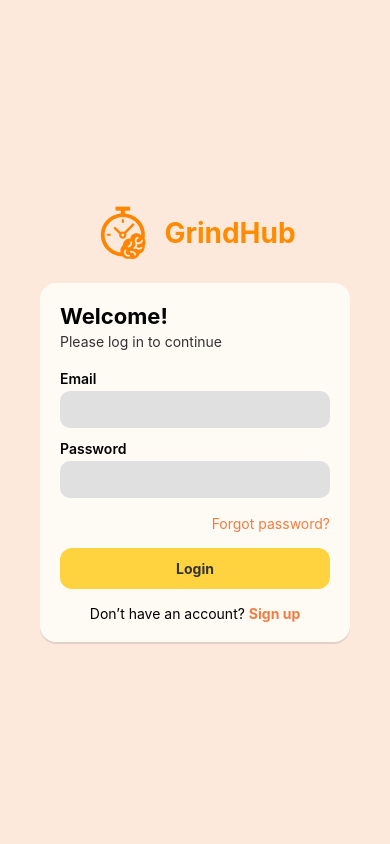
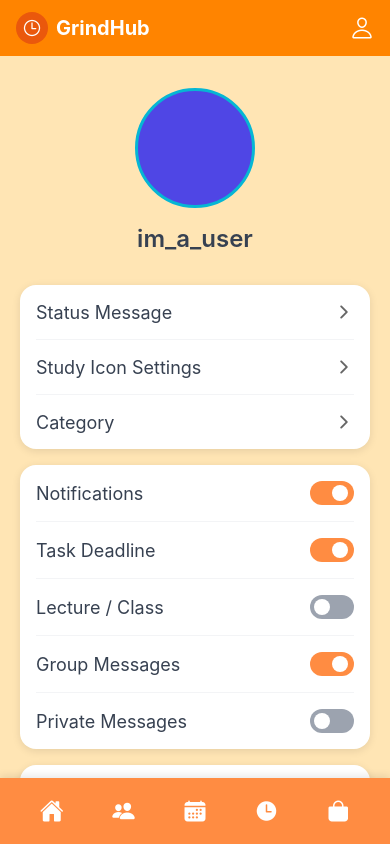
Before and after one commit to zayyankece/GrindHub, a React Native app in the folder frontend/: screen /UserProfile in a window 390 px wide. Built offline with nearby package versions, Linux system fonts and the light colour scheme.

Commit message:
[update] implement userprofile, still need to fix some error

```diff
--- a/frontend/App.js
+++ b/frontend/App.js
@@ -9,6 +9,7 @@ import ConfirmationSignUp from './screens/loginScreens/ConfirmationSignUp';
 import ForgotPassword from './screens/loginScreens/ForgotPassword';
 import ConfirmationForgotPassword from './screens/loginScreens/ConfirmationForgotPassword';
 import ChangePassword from './screens/loginScreens/ChangePassword';
+import UserProfile from './screens/homepageScreens/userProfile';
 
 const Stack = createNativeStackNavigator();
 
@@ -18,6 +19,7 @@ export default function App() {
       <Stack.Navigator initialRouteName="LoginScreen"
       screenOptions={{headerShown : false}}>
 
+        <Stack.Screen name="UserProfile" component={UserProfile}/>
         <Stack.Screen name="LoginScreen" component={LoginScreen} />
         <Stack.Screen name="SignUp" component={SignUp}/>
         <Stack.Screen name="ConfirmationSignUp" component={ConfirmationSignUp}/>
--- a/frontend/screens/homepageScreens/HomePage.js
+++ b/frontend/screens/homepageScreens/HomePage.js
@@ -10,7 +10,7 @@ import {
 } from 'react-native';
 import { Ionicons } from '@expo/vector-icons';
 
-export default function GrindHub() {
+export default function GrindHub({navigation}) {
   const [activeTimer, setActiveTimer] = useState(null);
 
   const scheduleItems = [
@@ -70,7 +70,7 @@ export default function GrindHub() {
 
   return (
     <SafeAreaView style={styles.container}>
-      <StatusBar backgroundColor="#FB923C" barStyle="light-content" />
+      <StatusBar backgroundColor="#FF8400" barStyle="light-content" />
 
       {/* Header */}
       <View style={styles.header}>
@@ -80,13 +80,15 @@ export default function GrindHub() {
           </View>
           <Text style={styles.headerTitle}>GrindHub</Text>
         </View>
-        <Ionicons name="person-outline" size={24} color="white" />
+        <TouchableOpacity onPress={() => {navigation.navigate("UserProfile")}}>
+            <Ionicons name="person-outline" size={24} color="white" />
+        </TouchableOpacity>
       </View>
 
       <ScrollView style={styles.content} showsVerticalScrollIndicator={false}>
         {/* Greeting */}
         <View style={styles.greetingContainer}>
-          <Text style={styles.greetingText}>Hello, Alex!</Text>
+          <Text style={styles.greetingText}>Hello, Sanny!</Text>
           <Ionicons name="search-outline" size={24} color="#374151" />
         </View>
 
@@ -221,7 +223,7 @@ const styles = StyleSheet.create({
     backgroundColor: '#FED7AA',
   },
   header: {
-    backgroundColor: '#FB923C',
+    backgroundColor: '#FF8400',
     flexDirection: 'row',
     alignItems: 'center',
     justifyContent: 'space-between',
@@ -262,7 +264,7 @@ const styles = StyleSheet.create({
     color: '#1F2937',
   },
   card: {
-    backgroundColor: '#FDBA74',
+    backgroundColor: '#FFA333',
     borderRadius: 16,
     padding: 16,
     marginBottom: 16,
@@ -281,7 +283,7 @@ const styles = StyleSheet.create({
     gap: 12,
   },
   scheduleItem: {
-    backgroundColor: '#FEF3C7',
+    backgroundColor: '#FFD93D',
     borderRadius: 12,
     padding: 12,
     flexDirection: 'row',
@@ -313,7 +315,7 @@ const styles = StyleSheet.create({
   },
   timerButton: {
     flex: 1,
-    backgroundColor: '#FEF3C7',
+    backgroundColor: '#FFD93D',
     borderRadius: 12,
     paddingVertical: 12,
     paddingHorizontal: 16,
@@ -334,7 +336,7 @@ const styles = StyleSheet.create({
     gap: 12,
   },
   groupItem: {
-    backgroundColor: '#FEF3C7',
+    backgroundColor: '#FFD93D',
     borderRadius: 12,
     padding: 12,
   },
@@ -370,7 +372,7 @@ const styles = StyleSheet.create({
     gap: 12,
   },
   assignmentItem: {
-    backgroundColor: '#FEF3C7',
+    backgroundColor: '#FFD93D',
     borderRadius: 12,
     padding: 12,
   },
@@ -442,7 +444,7 @@ const styles = StyleSheet.create({
     justifyContent: 'center',
   },
   bottomNav: {
-    backgroundColor: '#FB923C',
+    backgroundColor: '#FF8400',
     flexDirection: 'row',
     paddingVertical: 12,
     paddingHorizontal: 16,
--- /dev/null
+++ b/frontend/screens/homepageScreens/UserProfile.js
@@ -0,0 +1,297 @@
+import React, { useState } from 'react';
+import {
+  View,
+  Text,
+  StyleSheet,
+  ScrollView,
+  TouchableOpacity,
+  SafeAreaView,
+  StatusBar,
+} from 'react-native';
+import { Ionicons } from '@expo/vector-icons';
+
+const UserProfile = () => {
+  const [notifications, setNotifications] = useState({
+    notifications: true,
+    taskDeadline: true,
+    lectureClass: false,
+    groupMessages: true,
+    privateMessages: false
+  });
+
+  const toggleNotification = (key) => {
+    setNotifications(prev => ({
+      ...prev,
+      [key]: !prev[key]
+    }));
+  };
+
+  const menuItems = [
+    { title: 'Status Message', icon: 'chevron-forward' },
+    { title: 'Study Icon Settings', icon: 'chevron-forward' },
+    { title: 'Category', icon: 'chevron-forward' }
+  ];
+
+  const notificationItems = [
+    { key: 'notifications', title: 'Notifications' },
+    { key: 'taskDeadline', title: 'Task Deadline' },
+    { key: 'lectureClass', title: 'Lecture / Class' },
+    { key: 'groupMessages', title: 'Group Messages' },
+    { key: 'privateMessages', title: 'Private Messages' }
+  ];
+
+  const ToggleSwitch = ({ isOn, onToggle }) => (
+    <TouchableOpacity
+      style={[
+        styles.toggleSwitch,
+        { backgroundColor: isOn ? '#FF8C42' : '#9CA3AF' }
+      ]}
+      onPress={onToggle}
+      activeOpacity={0.8}
+    >
+      <View
+        style={[
+          styles.toggleThumb,
+          { transform: [{ translateX: isOn ? 20 : 2 }] }
+        ]}
+      />
+    </TouchableOpacity>
+  );
+
+  return (
+    <SafeAreaView style={styles.container}>
+      <StatusBar backgroundColor="#FF8C42" barStyle="dark-content" />
+
+      {/* Header */}
+      <View style={styles.header}>
+        <View style={styles.headerLeft}>
+          <View style={styles.logoContainer}>
+            <Ionicons name="time-outline" size={20} color="white" />
+          </View>
+          <Text style={styles.headerTitle}>GrindHub</Text>
+        </View>
+        <Ionicons name="person-outline" size={24} color="white" />
+      </View>
+
+      <ScrollView style={styles.scrollContainer} showsVerticalScrollIndicator={false}>
+        {/* Profile Section */}
+        <View style={styles.profileSection}>
+          <View style={styles.profilePicture} />
+          <Text style={styles.username}>im_a_user</Text>
+        </View>
+
+        {/* Menu Items */}
+        <View style={styles.card}>
+          {menuItems.map((item, index) => (
+            <TouchableOpacity
+              key={index}
+              style={[
+                styles.menuItem,
+                index !== menuItems.length - 1 && styles.menuItemBorder
+              ]}
+              activeOpacity={0.7}
+            >
+              <Text style={styles.menuItemText}>{item.title}</Text>
+              <Ionicons name={item.icon} size={20} color="#666" />
+            </TouchableOpacity>
+          ))}
+        </View>
+
+        {/* Notification Settings */}
+        <View style={styles.card}>
+          {notificationItems.map((item, index) => (
+            <View
+              key={index}
+              style={[
+                styles.notificationItem,
+                index !== notificationItems.length - 1 && styles.notificationItemBorder
+              ]}
+            >
+              <Text style={styles.notificationText}>{item.title}</Text>
+              <ToggleSwitch
+                isOn={notifications[item.key]}
+                onToggle={() => toggleNotification(item.key)}
+              />
+            </View>
+          ))}
+        </View>
+
+        {/* Sign Out Button */}
+        <TouchableOpacity style={styles.signOutCard} activeOpacity={0.7}>
+          <Text style={styles.signOutText}>Sign Out</Text>
+        </TouchableOpacity>
+
+        {/* Bottom spacing for navigation */}
+        <View style={styles.bottomSpacing} />
+      </ScrollView>
+
+      {/* Bottom Navigation */}
+      <View style={styles.bottomNav}>
+        <TouchableOpacity style={styles.navItem} activeOpacity={0.7}>
+          <Ionicons name="home" size={24} color="white" />
+        </TouchableOpacity>
+        <TouchableOpacity style={styles.navItem} activeOpacity={0.7}>
+          <Ionicons name="people" size={24} color="white" />
+        </TouchableOpacity>
+        <TouchableOpacity style={styles.navItem} activeOpacity={0.7}>
+          <Ionicons name="calendar" size={24} color="white" />
+        </TouchableOpacity>
+        <TouchableOpacity style={styles.navItem} activeOpacity={0.7}>
+          <Ionicons name="time" size={24} color="white" />
+        </TouchableOpacity>
+        <TouchableOpacity style={styles.navItem} activeOpacity={0.7}>
+          <Ionicons name="bag" size={24} color="white" />
+        </TouchableOpacity>
+      </View>
+    </SafeAreaView>
+  );
+};
+
+const styles = StyleSheet.create({
+  container: {
+    flex: 1,
+    backgroundColor: '#FFE5B4',
+  },
+  header: {
+    backgroundColor: '#FF8400',
+    flexDirection: 'row',
+    alignItems: 'center',
+    justifyContent: 'space-between',
+    paddingHorizontal: 16,
+    paddingVertical: 12,
+  },
+  headerLeft: {
+    flexDirection: 'row',
+    alignItems: 'center',
+  },
+  logoContainer: {
+    width: 32,
+    height: 32,
+    backgroundColor: '#EA580C',
+    borderRadius: 16,
+    alignItems: 'center',
+    justifyContent: 'center',
+    marginRight: 8,
+  },
+  headerTitle: {
+    fontSize: 20,
+    fontWeight: 'bold',
+    color: 'white',
+  },
+  scrollContainer: {
+    flex: 1,
+    paddingHorizontal: 20,
+  },
+  profileSection: {
+    alignItems: 'center',
+    paddingVertical: 32,
+  },
+  profilePicture: {
+    width: 120,
+    height: 120,
+    borderRadius: 60,
+    backgroundColor: '#4F46E5',
+    marginBottom: 16,
+    // Gradient effect simulation
+    borderWidth: 3,
+    borderColor: '#06B6D4',
+  },
+  username: {
+    fontSize: 24,
+    fontWeight: '600',
+    color: '#374151',
+  },
+  card: {
+    backgroundColor: 'white',
+    borderRadius: 16,
+    marginBottom: 16,
+    paddingHorizontal: 16,
+    elevation: 3,
+    shadowColor: '#000',
+    shadowOffset: { width: 0, height: 2 },
+    shadowOpacity: 0.1,
+    shadowRadius: 8,
+  },
+  menuItem: {
+    flexDirection: 'row',
+    justifyContent: 'space-between',
+    alignItems: 'center',
+    paddingVertical: 16,
+  },
+  menuItemBorder: {
+    borderBottomWidth: 1,
+    borderBottomColor: '#F3F4F6',
+  },
+  menuItemText: {
+    fontSize: 18,
+    color: '#374151',
+  },
+  notificationItem: {
+    flexDirection: 'row',
+    justifyContent: 'space-between',
+    alignItems: 'center',
+    paddingVertical: 16,
+  },
+  notificationItemBorder: {
+    borderBottomWidth: 1,
+    borderBottomColor: '#F3F4F6',
+  },
+  notificationText: {
+    fontSize: 18,
+    color: '#374151',
+  },
+  toggleSwitch: {
+    width: 44,
+    height: 24,
+    borderRadius: 12,
+    justifyContent: 'center',
+    paddingHorizontal: 2,
+  },
+  toggleThumb: {
+    width: 16,
+    height: 16,
+    borderRadius: 8,
+    backgroundColor: 'white',
+  },
+  signOutCard: {
+    backgroundColor: 'white',
+    borderRadius: 16,
+    paddingHorizontal: 16,
+    paddingVertical: 16,
+    marginBottom: 16,
+    elevation: 3,
+    shadowColor: '#000',
+    shadowOffset: { width: 0, height: 2 },
+    shadowOpacity: 0.1,
+    shadowRadius: 8,
+  },
+  signOutText: {
+    fontSize: 18,
+    color: '#374151',
+  },
+  bottomSpacing: {
+    height: 80,
+  },
+  bottomNav: {
+    backgroundColor: '#FF8C42',
+    flexDirection: 'row',
+    justifyContent: 'space-around',
+    alignItems: 'center',
+    paddingVertical: 12,
+    paddingHorizontal: 16,
+    position: 'absolute',
+    bottom: 0,
+    left: 0,
+    right: 0,
+    elevation: 8,
+    shadowColor: '#000',
+    shadowOffset: { width: 0, height: -2 },
+    shadowOpacity: 0.1,
+    shadowRadius: 8,
+  },
+  navItem: {
+    padding: 8,
+  },
+});
+
+export default UserProfile;
```
